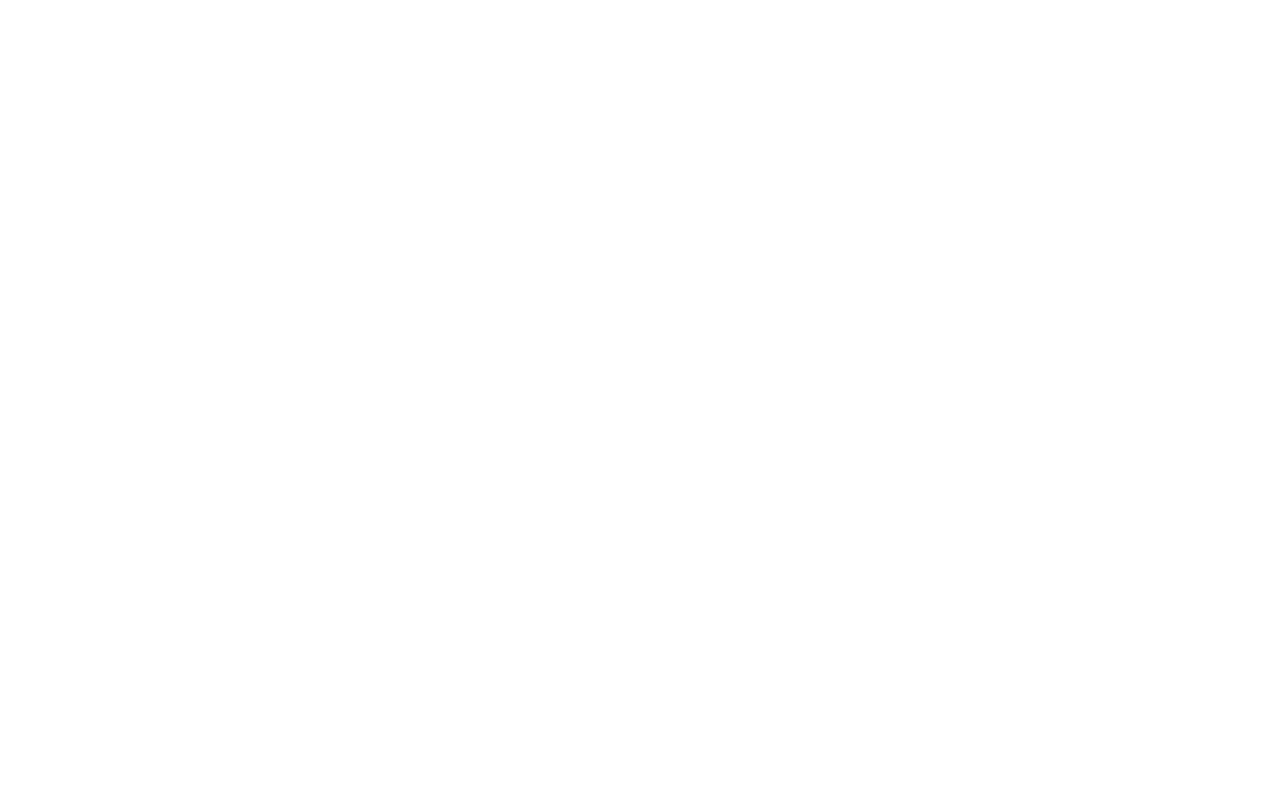
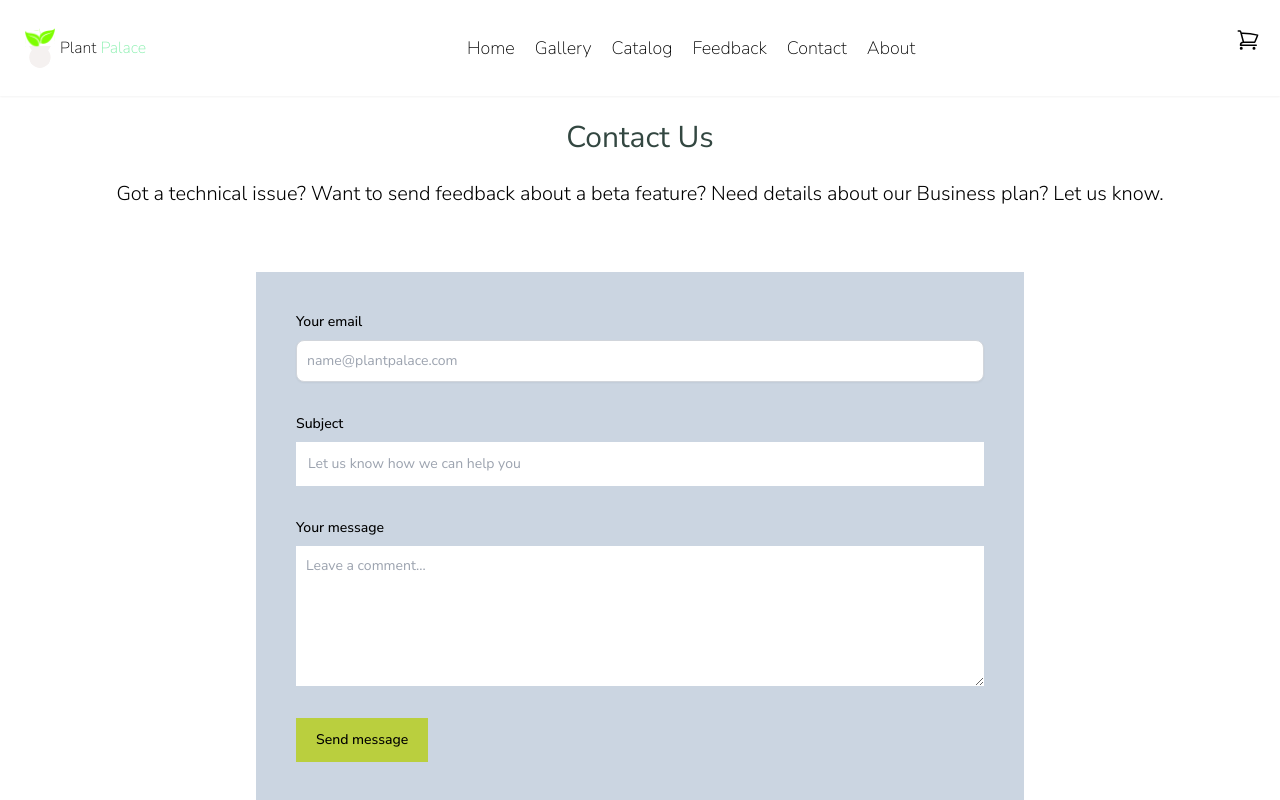
Before and after one commit to maafkarbai/plantpalace-copy, a React (Vite) app: page /Contact in a window 1280 px wide. Shown: the top 800 px of the page. Built offline with nearby package versions, Linux system fonts and the light colour scheme.

Commit message:
deleted:    README.md 	modified:   src/App.jsx 	modified:   src/Contact.jsx 	modified:   src/Navbar.jsx 	deleted:    src/PrivacyPolicy.jsx 	modified:   src/Testimonials.jsx

```diff
--- a/src/App.jsx
+++ b/src/App.jsx
@@ -1,5 +1,6 @@
 import Error from "./Error";
 import Home from "./Home";
+import Contact from "./Contact";
 import { BrowserRouter, Routes, Route } from "react-router-dom";
 
 function App() {
@@ -8,6 +9,7 @@
       <BrowserRouter>
         <Routes>
           <Route path="/" element={<Home />} />
+          <Route path="/Contact" element={<Contact />} />
           <Route path="*" element={<Error />} />
         </Routes>
       </BrowserRouter>
--- a/src/Contact.jsx
+++ b/src/Contact.jsx
@@ -0,0 +1,73 @@
+import Navbar from "./Navbar";
+import Footer from "./Footer";
+const Contact = () => {
+  return (
+    <>
+      <Navbar />
+      <section className="max-w-7xl mx-auto py-20 p-6 pt-28" id="Contact">
+        <h2 className="text-3xl text-center  mb-4  p-2 text-[#334741]">
+          Contact Us
+        </h2>
+        <p className="mb-8 lg:mb-16 font-light text-center sm:text-xl">
+          Got a technical issue? Want to send feedback about a beta feature?
+          Need details about our Business plan? Let us know.
+        </p>
+        <form
+          action="#"
+          className="space-y-8 p-10 bg-slate-300 max-w-3xl mx-auto"
+        >
+          <div>
+            <label htmlFor="email" className="block mb-2 text-sm font-medium ">
+              Your email
+            </label>
+            <input
+              type="email"
+              id="email"
+              className="shadow-sm  border border-gray-300 text-sm rounded-lg focus:ring-primary-500 focus:border-primary-500 block w-full p-2.5  dark:placeholder-gray-400 dark:text-white dark:focus:ring-primary-500"
+              placeholder="name@plantpalace.com"
+              required
+            />
+          </div>
+          <div>
+            <label
+              htmlFor="subject"
+              className="block mb-2 text-sm font-medium "
+            >
+              Subject
+            </label>
+            <input
+              type="text"
+              id="subject"
+              className="block p-3 w-full text-sm "
+              placeholder="Let us know how we can help you"
+              required
+            />
+          </div>
+          <div className="sm:col-span-2">
+            <label
+              htmlFor="message"
+              className="block mb-2 text-sm font-medium "
+            >
+              Your message
+            </label>
+            <textarea
+              id="message"
+              rows="6"
+              className="block p-2.5 w-full text-sm "
+              placeholder="Leave a comment..."
+            ></textarea>
+          </div>
+          <button
+            type="submit"
+            className="py-3 px-5 text-sm font-medium text-center bg-accent "
+          >
+            Send message
+          </button>
+        </form>
+      </section>
+      <Footer />
+    </>
+  );
+};
+
+export default Contact;
--- a/src/Navbar.jsx
+++ b/src/Navbar.jsx
@@ -25,7 +25,7 @@
             <Link to={"/"} className="hover:text-green-600">
               Catalog
             </Link>
-            <div className="absolute hidden group-hover:block bg-green-600">
+            <div className="absolute hidden group-hover:block bg-accent">
               <ul className="flex flex-col hover:animate-fade-in gap-2 items-start justify-between p-5 rounded-b-md text-white">
                 <li>
                   <a href="#">All</a>
@@ -50,7 +50,7 @@
             <Link to={"/"}>Feedback</Link>
           </li>
           <li className="hover:text-green-600">
-            <Link to={"/"}>Contact</Link>
+            <Link to={"/Contact"}>Contact</Link>
           </li>
           <li>
             <Link to={"/"}>About</Link>
@@ -127,7 +127,7 @@
             <Link to={"/"}>Feedback</Link>
           </li>
           <li>
-            <Link to={"/"}>Contact</Link>
+            <Link to={"/Contact"}>Contact</Link>
           </li>
           <li>
             <Link to={"/"}>About</Link>
--- a/src/Testimonials.jsx
+++ b/src/Testimonials.jsx
@@ -23,10 +23,7 @@
     },
   ];
   return (
-    <section
-      className="max-w-7xl mx-auto py-20 p-6 grid bg-accent"
-      id="Gallery"
-    >
+    <section className="max-w-7xl mx-auto py-20 p-6 grid" id="Gallery">
       <h2 className="text-3xl text-center  mb-4 bg-accent p-2 text-[#334741]">
         Testimonials
       </h2>
@@ -34,7 +31,7 @@
         {testimonials.map((testimonial) => (
           <div
             key={testimonial.id}
-            className="flex flex-col rounded max-w-md p-8 bg-white gap-5"
+            className="flex flex-col rounded max-w-xs mx-auto p-8 gap-5"
           >
             <img
               src={testimonial.imageurl}
```
Also changed, not shown: src/PrivacyPolicy.jsx (deleted), 1 other file (tests, documents, lock files or other folders).
